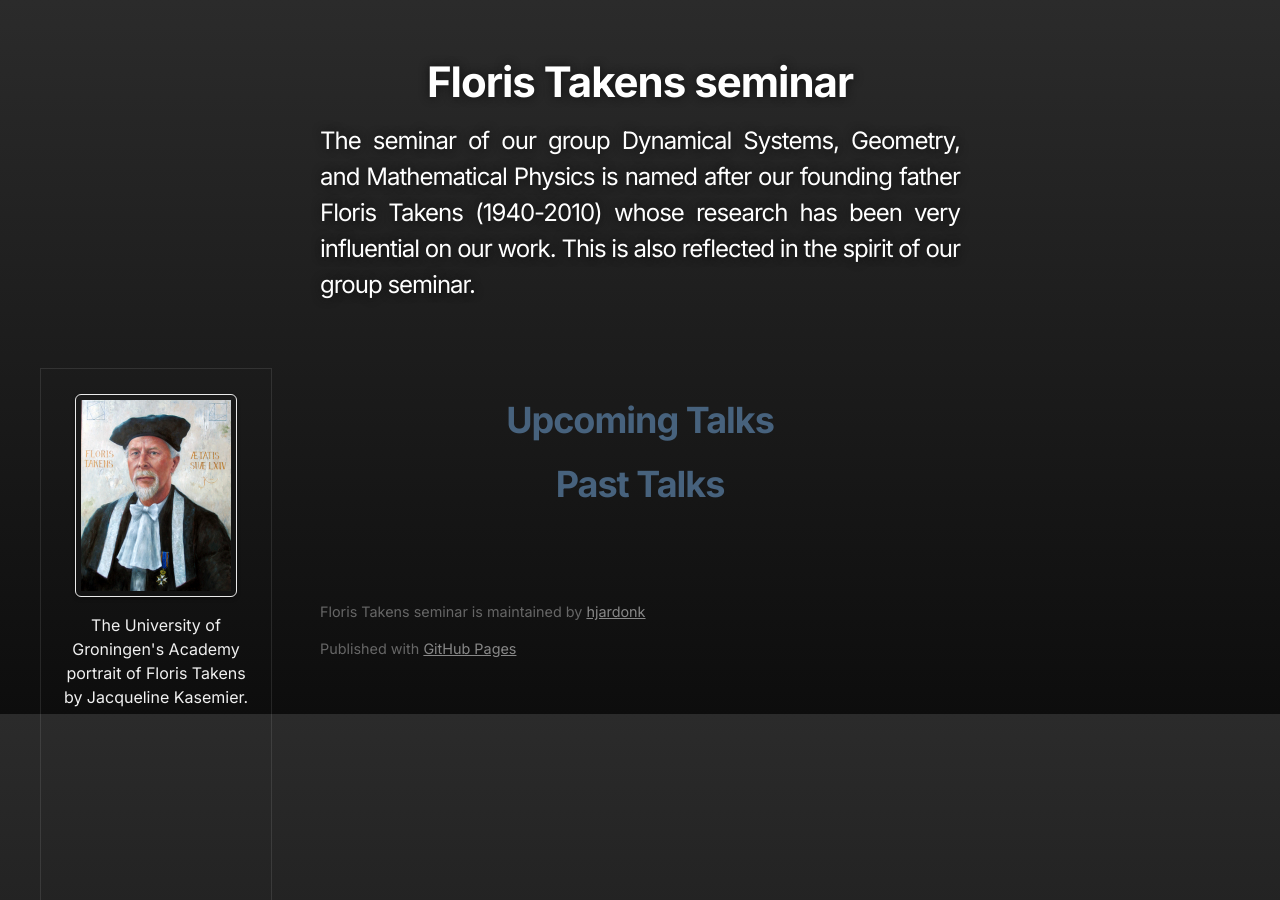
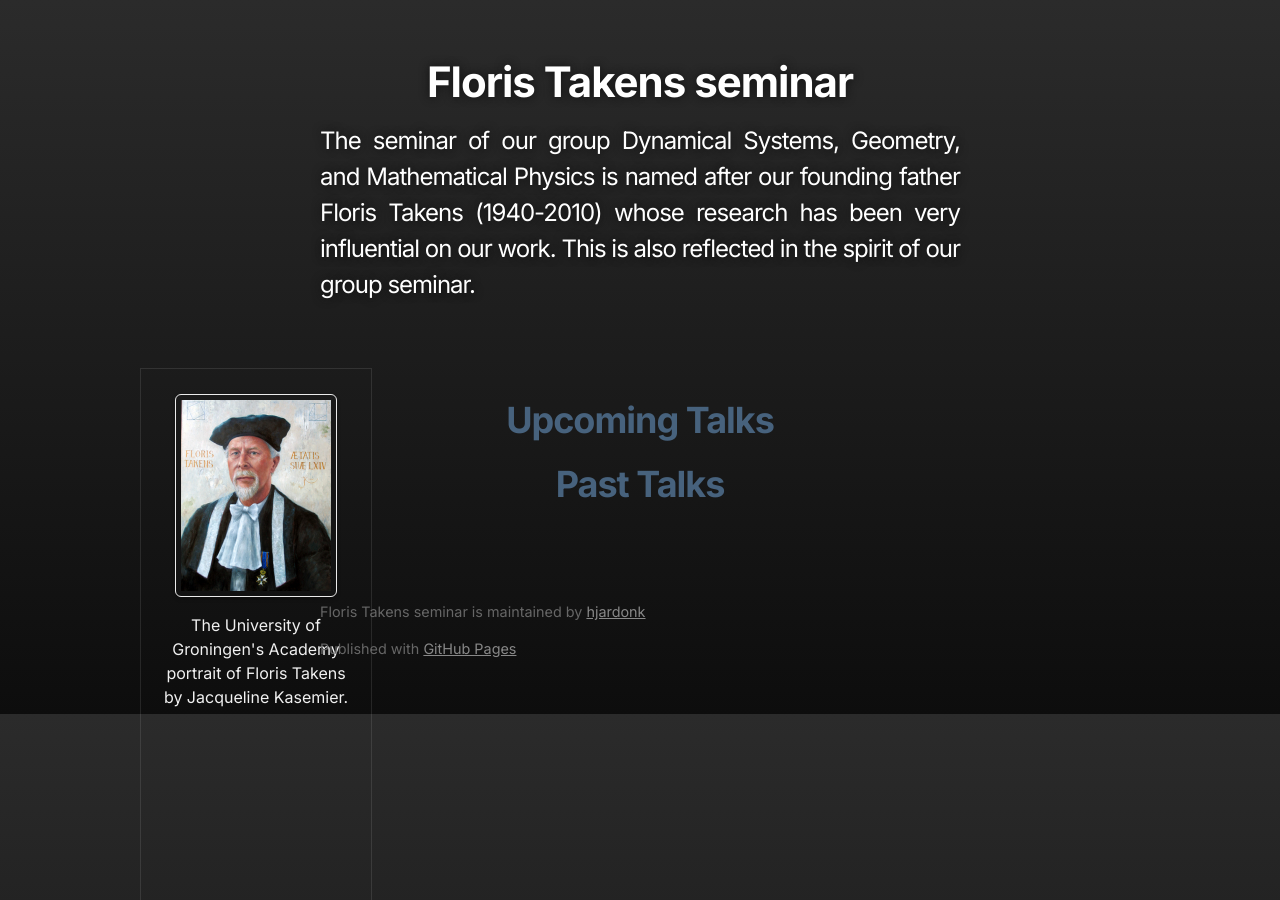
Before and after one commit to hjardonk/FlorisTakensSeminar, a Jekyll site: the page built from index.html, in a window 1280 px wide. Built offline with Jekyll 4.4.1, drawn with Linux system fonts in a browser that asks for light colours; some web fonts are replaced.

Commit message:
Update style.scss

```diff
--- a/assets/css/style.scss
+++ b/assets/css/style.scss
@@ -66,7 +66,7 @@ font-size: 1.3em !important;
 
 /* Center the entire container (including header, sidebar, and main content) */
 .outer {
-  max-width: 1200px; /* Adjust to match the overall width of your content */
+  max-width: 1000px; /* Adjust to match the overall width of your content */
   margin: 0 auto; /* Centers the container on the page */
 }
 
```
